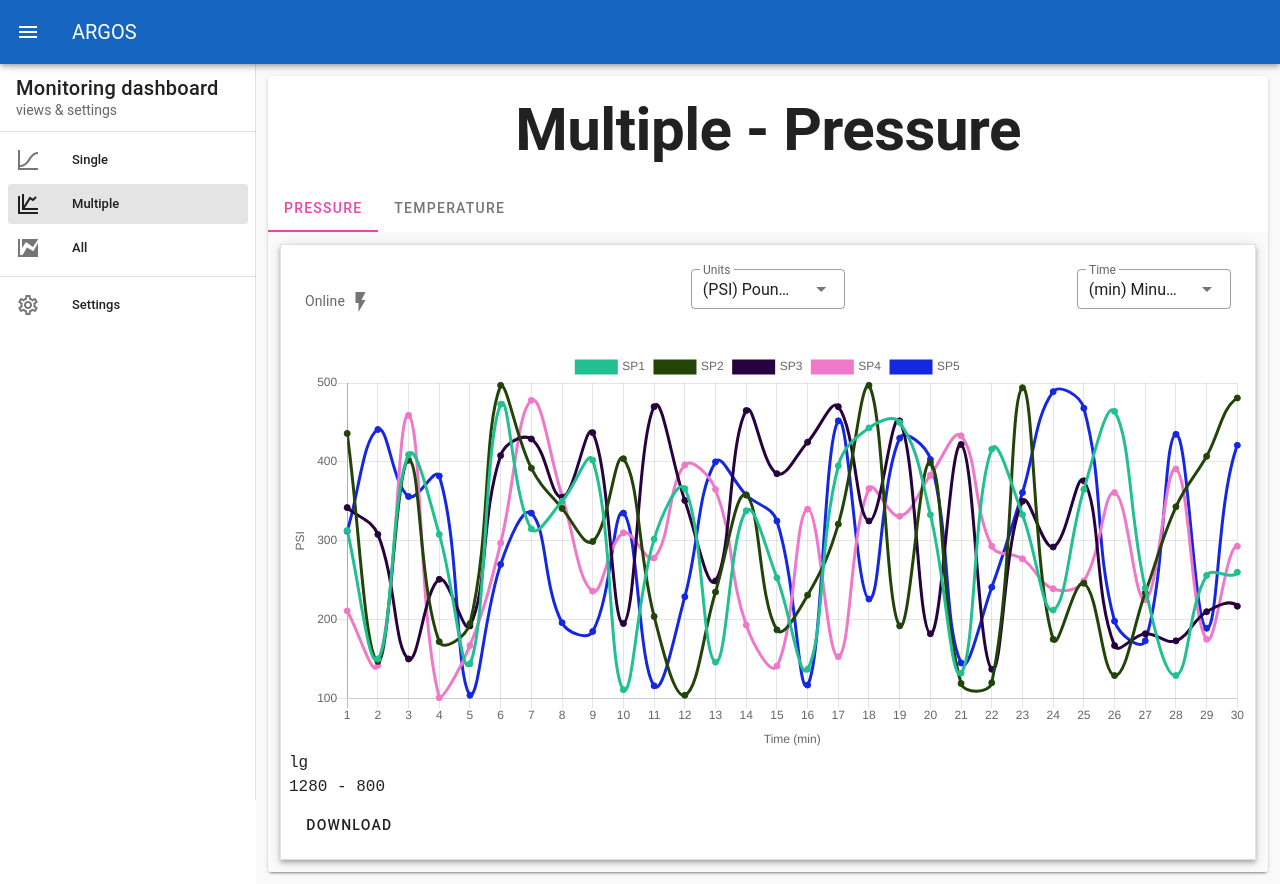
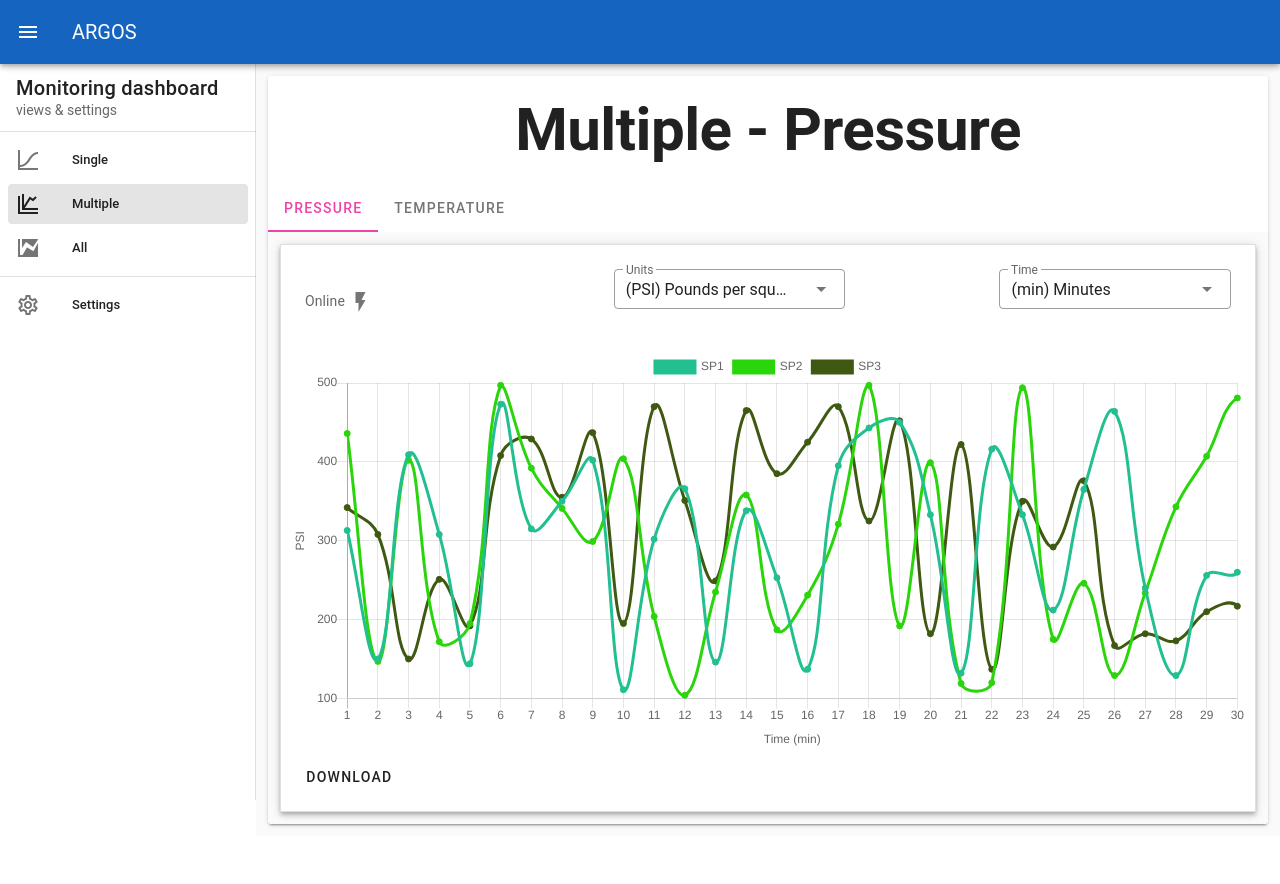
Before and after one commit to franciscocamposchimal/arido-chart, a Vue app: page /multiple in a window 1280 px wide. After the commit the page ends 836 px from the top, so only its background shows below. Built offline with nearby package versions, Linux system fonts and the light colour scheme; a small style sheet from the web is missing; what vue-lodash would draw is missing.

Commit message:
fix/refact(chart): Line/Single/All

```diff
--- a/src/graphics/LineCustom.vue
+++ b/src/graphics/LineCustom.vue
@@ -92,6 +92,11 @@ export default {
         };
       },
     },
+    // id only for pagination
+    idItem: {
+      type: Number,
+      default: () => 0,
+    },
     // model de los items de los selects
     sensorModelToSelect: {
       type: Object,
@@ -147,14 +152,15 @@ export default {
       this.$emit('sensorSelected', sensor);
     },
     // evento para el cambio de unidad
-    unitSelected({ tag }) {
-      this.unit = tag;
-      // this.$emit('unitSelected', this.unitModelDefault);
+    unitSelected(selectedItem) {
+      console.log('emit-selectedItem ', selectedItem);
+      this.unit = selectedItem.tag;
+      this.$emit('unitSelected', { selectedItem, id: this.idItem });
     },
     // evento para el cambio de tiempo
-    timeSelected({ tag }) {
-      this.time = tag;
-      // this.$emit('unitsTimeSelected', this.unitTimeModelDefault);
+    timeSelected(selectedItem) {
+      this.time = selectedItem.tag;
+      this.$emit('timeSelected', { selectedItem, id: this.idItem });
     },
   },
   computed: {
@@ -212,6 +218,16 @@ export default {
       }
       this.responsive = true;
     },
+    unitModelToSelect(old) {
+      if (this.idItem !== 0) {
+        this.unitModelDefault = old;
+      }
+    },
+    unitsTimeModelToSelect(old) {
+      if (this.idItem !== 0) {
+        this.unitTimeModelDefault = old;
+      }
+    },
   },
 };
 </script>
--- a/src/mixins/dataMixin.js
+++ b/src/mixins/dataMixin.js
@@ -96,7 +96,7 @@ export const dataDefaultMix = {
 							},
 							data: {
 								labels: this.timeToLabel(1),
-								datasets: [ this.fillData(`St${idx + 1}`, 1, 5000000) ]
+								datasets: [ this.fillData(`ST${idx + 1}`, 1, 5000000) ]
 							}
 						};
 					})
--- a/src/views/All.vue
+++ b/src/views/All.vue
@@ -29,17 +29,23 @@
             <v-row justify="center">
               <v-col
                 cols="6"
-                v-for="(chart, idx) in chunkGraphs(itemTab, page[tab] - 1)"
+                v-for="(chart, idx) in chunkGraphs(
+                  itemsToGraphModel,
+                  page[tab] - 1,
+                )"
                 :key="`${idx}-chart`"
               >
                 <cstm-line
+                  :idItem="chart.id"
                   :chartDataToGraph="chart.data"
                   :defaultStatus="chart.status"
-                  :unitModelToSelect="unitToGraph[tab]"
-                  :unitsTimeModelToSelect="unitsTimeToGraph[tab]"
+                  :unitModelToSelect="chart.model.unitToGraph"
+                  :unitsTimeModelToSelect="chart.model.unitsTimeToGraph"
                   :unitSelect="unitsToSelect[tab]"
                   :unitTimeSelect="unitsTimeToSelect"
                   :responsiveChart="responsiveCharts"
+                  @unitSelected="unitModelSelected"
+                  @timeSelected="timeModelSelected"
                 ></cstm-line>
               </v-col>
             </v-row>
@@ -65,14 +71,43 @@ export default {
       page: [1, 1],
       items: ['Pressure', 'Temperature'],
       responsiveCharts: true,
+      // datos a graficar
+      itemsToGraphModel: [],
     };
   },
   methods: {
     // dividir el arreglo en grupos de a 2 y sobrantes
     chunkGraphs(charts, page) {
-      const chunkIt = this.lodash.chunk(charts, 2);
-      // console.log(charts);
+      const chunkIt = this.lodash.chunk(charts[this.tab], 2);
       return chunkIt[page];
+    },
+    // evento para el cambio de unidad
+    unitModelSelected(value) {
+      console.log('father');
+      this.itemsToGraphModel[this.tab] = this.itemsToGraphModel[this.tab].map(
+        (i) => {
+          if (i.id === value.id) {
+            /* eslint no-param-reassign: ["error", { "props": false }] */
+            i.model.unitToGraph = value.selectedItem;
+            return i;
+          }
+          return i;
+        },
+      );
+      // console.log(this.itemsToGraphModel[this.tab]);
+    },
+    // evento para el cambio de tiempo
+    timeModelSelected(value) {
+      this.itemsToGraphModel[this.tab] = this.itemsToGraphModel[this.tab].map(
+        (i) => {
+          if (i.id === value.id) {
+            /* eslint no-param-reassign: ["error", { "props": false }] */
+            i.model.unitsTimeToGraph = value.selectedItem;
+            return i;
+          }
+          return i;
+        },
+      );
     },
   },
   watch: {
@@ -86,7 +121,38 @@ export default {
        Acciones para variables de inicio
        antes de que el componente sea montado a la vista.
     */
-    // this.unit = this.unitToGraph[this.tab].tag;
+    const [pSensors, tSensors] = this.tabsSelect;
+    this.itemsToGraphModel[0] = pSensors.map((i) => {
+      return {
+        model: {
+          unitToGraph: {
+            tag: 'PSI',
+            name: '(PSI) Pounds per square inch',
+          },
+          unitsTimeToGraph: {
+            tag: 'min',
+            name: '(min) Minutes',
+          },
+        },
+        ...i,
+      };
+    });
+    this.itemsToGraphModel[1] = tSensors.map((i) => {
+      return {
+        model: {
+          unitToGraph: {
+            tag: 'ºC',
+            name: '(ºC) Celsius',
+          },
+          unitsTimeToGraph: {
+            tag: 'min',
+            name: '(min) Minutes',
+          },
+        },
+        ...i,
+      };
+    });
+    // console.log(this.itemsToGraphModel);
     // this.time = this.unitsTimeToGraph[this.tab].tag;
   },
 };
--- a/src/views/Multiple.vue
+++ b/src/views/Multiple.vue
@@ -8,64 +8,19 @@
         <v-tab v-for="item in items" :key="item">{{ item }}</v-tab>
       </v-tabs>
       <v-tabs-items v-model="tab">
-        <v-tab-item v-for="(item, index) in tabsSelect" :key="`${index}-tab`">
+        <v-tab-item v-for="(item, index) in itemsToGraph" :key="`${index}-tab`">
           <v-container class="grey lighten-5" :fluid="false">
             <v-row justify="space-around">
               <v-col cols="12">
-                <v-card class="pa-2" outlined tile elevation="4">
-                  <v-card-text>
-                    <v-row no-gutters justify="space-between" align="center">
-                      <v-col cols="2">
-                        {{ itemsToGraph[tab].status.title }}
-                        <v-icon :color="itemsToGraph[tab].status.color">
-                          {{ itemsToGraph[tab].status.icon }}
-                        </v-icon>
-                      </v-col>
-
-                      <v-col cols="2">
-                        <v-select
-                          v-model="unitToGraph[tab]"
-                          :items="unitsToSelect[tab]"
-                          label="Units"
-                          dense
-                          outlined
-                          item-text="name"
-                          item-value="tag"
-                          return-object
-                          @change="unitSelected"
-                        ></v-select>
-                      </v-col>
-                      <v-col cols="2">
-                        <v-select
-                          v-model="unitsTimeToGraph[tab]"
-                          :items="unitsTimeToSelect"
-                          label="Time"
-                          dense
-                          outlined
-                          item-text="name"
-                          item-value="tag"
-                          return-object
-                          @change="timeSelected"
-                        ></v-select>
-                      </v-col>
-                    </v-row>
-                  </v-card-text>
-
-                  <line-chart
-                    :chart-data="itemsToGraph[tab].dataSets"
-                    :options="optionsChart"
-                  ></line-chart>
-
-                  <pre>{{ $vuetify.breakpoint.name }}</pre>
-                  <pre
-                    >{{ $vuetify.breakpoint.width }} - {{
-                      $vuetify.breakpoint.height
-                    }}</pre
-                  >
-                  <v-card-actions>
-                    <v-btn text>Download</v-btn>
-                  </v-card-actions>
-                </v-card>
+                <cstm-line
+                  :chartDataToGraph="itemsToGraph[tab].data"
+                  :defaultStatus="itemsToGraph[tab].status"
+                  :unitModelToSelect="unitToGraph[tab]"
+                  :unitsTimeModelToSelect="unitsTimeToGraph[tab]"
+                  :unitSelect="unitsToSelect[tab]"
+                  :unitTimeSelect="unitsTimeToSelect"
+                  :responsiveChart="responsiveCharts"
+                ></cstm-line>
               </v-col>
             </v-row>
           </v-container>
@@ -75,12 +30,14 @@
   </v-container>
 </template>
 <script>
-import LineChart from '@/graphics/LineChart';
+import LineCustom from '@/graphics/LineCustom.vue';
+import { dataDefaultMix } from '@/mixins/dataMixin';
 
 export default {
   name: 'Single',
+  mixins: [dataDefaultMix],
   components: {
-    LineChart,
+    'cstm-line': LineCustom,
   },
   data() {
     return {
@@ -88,196 +45,43 @@ export default {
       unit: '',
       time: '',
       items: ['Pressure', 'Temperature'],
+      responsiveCharts: true,
       // datos por tab de grafica.
       itemsToGraph: [
         {
+          id: 1,
           name: 'Pressure sensors',
           status: {
             title: 'Online',
             icon: 'mdi-flash',
             color: '',
           },
-          dataSets: {},
+          data: {
+            labels: this.timeToLabel(1),
+            datasets: [],
+          },
         },
         {
+          id: 2,
           name: 'Temperature sensors',
           status: {
             title: 'Online',
             icon: 'mdi-flash',
             color: '',
           },
-          dataSets: {},
-        },
-      ],
-      // datos defaults por tap de selects.
-      unitsTimeToGraph: [
-        {
-          tag: 'min',
-          name: '(min) Minutes',
-        },
-        {
-          tag: 'min',
-          name: '(min) Minutes',
-        },
-      ],
-      unitToGraph: [
-        {
-          tag: 'PSI',
-          name: '(PSI) Pounds per square inch',
-        },
-        {
-          tag: 'ºC',
-          name: '(ºC) Celsius',
-        },
-      ],
-      // select para tiempo.
-      unitsTimeToSelect: [
-        {
-          tag: 'min',
-          name: '(min) Minutes',
-        },
-        {
-          tag: 'seg',
-          name: '(s) Seconds',
-        },
-        {
-          tag: 'hr',
-          name: '(hr) Hours',
-        },
-      ],
-      // select para unidades de presion o temp.
-      unitsToSelect: [
-        [
-          {
-            tag: 'PSI',
-            name: '(PSI) Pounds per square inch',
+          data: {
+            labels: this.timeToLabel(1),
+            datasets: [],
           },
-          {
-            tag: 'PA',
-            name: '(PA) Pascal',
-          },
-          {
-            tag: 'MPa',
-            name: '(MPa) Megapascal',
-          },
-        ],
-        [
-          {
-            tag: 'ºC',
-            name: '(ºC) Celsius',
-          },
-          {
-            tag: 'ºF',
-            name: '(ºF) Fahrenheit',
-          },
-        ],
-      ],
-      // datos a graficar por tab
-      tabsSelect: [
-        {
-          labels: this.timeToLabel(1),
-          datasets: [
-            this.fillData('SP1', 1, 5000000),
-            this.fillData('SP2', 1, 4000000),
-            this.fillData('SP3', 1, 3000000),
-            this.fillData('SP4', 1, 2000000),
-            this.fillData('SP5', 1, 1000000),
-          ],
-        },
-        {
-          labels: this.timeToLabel(1),
-          datasets: [
-            this.fillData('ST1', 1, 5000000),
-            this.fillData('ST2', 1, 6000000),
-            this.fillData('ST3', 1, 7000000),
-          ],
         },
       ],
     };
   },
-  computed: {
-    // opciones de vista de la frafica
-    optionsChart() {
-      return {
-        responsive: true,
-        maintainAspectRatio: false,
-        scales: {
-          xAxes: [
-            {
-              display: true,
-              scaleLabel: {
-                display: true,
-                labelString: `Time (${this.time})`,
-              },
-              ticks: {
-                min: 0,
-                max: 30,
-                stepSize: 1,
-              },
-            },
-          ],
-          yAxes: [
-            {
-              display: true,
-              scaleLabel: {
-                display: true,
-                labelString: this.unit,
-              },
-              ticks: {
-                min: 100,
-                max: 500,
-                stepSize: 100,
-              },
-            },
-          ],
-        },
-      };
-    },
-  },
-  methods: {
-    // evento para el cambio de unidad
-    unitSelected(unit) {
-      this.unit = unit.tag;
-      // console.log(this.optionsChart);
-    },
-    // evento para el cambio de tiempo
-    timeSelected(time) {
-      this.time = time.tag;
-      // console.log(this.optionsChart);
-    },
-    // datos random
-    fillData(name, hours, colorMax) {
-      const hexColor = this.getRandomHexColor(colorMax);
-      return {
-        label: name,
-        backgroundColor: hexColor,
-        borderColor: hexColor,
-        fill: false,
-        data: this.getRandomInt(hours, 100, 500),
-      };
-    },
-    getRandomInt(hours, min, max) {
-      const toMinutes = Math.floor(hours * 60);
-      const timeList = Array.from(Array(toMinutes), () =>
-        Math.floor(Math.random() * (max - min) + min),
-      );
-      return timeList;
-    },
-    timeToLabel(hours) {
-      const toMinutes = Math.floor(hours * 60);
-      const minutesList = Array.from(Array(toMinutes), (x, index) => index + 1);
-
-      return minutesList;
-    },
-    getRandomHexColor(colorMax) {
-      // 1000000
-      const n = (Math.random() * 0xfffff * colorMax).toString(16);
-      return `#${n.slice(0, 6)}`;
-    },
-  },
+  methods: {},
   watch: {
     // watcher para el cambio de tab
     tab(tabSelect) {
+      this.responsiveCharts = !this.responsiveCharts;
       this.unit = this.unitToGraph[tabSelect].tag;
       this.time = this.unitsTimeToGraph[tabSelect].tag;
     },
@@ -288,8 +92,24 @@ export default {
        antes de que el componente sea montado a la vista.
     */
     const [forTabOne, forTabTwo] = this.tabsSelect;
-    this.itemsToGraph[0].dataSets = forTabOne;
-    this.itemsToGraph[1].dataSets = forTabTwo;
+    this.itemsToGraph[0].data.datasets = forTabOne.map(
+      ({
+        data: {
+          datasets: [getData],
+        },
+      }) => {
+        return getData;
+      },
+    );
+    this.itemsToGraph[1].data.datasets = forTabTwo.map(
+      ({
+        data: {
+          datasets: [getData],
+        },
+      }) => {
+        return getData;
+      },
+    );
     this.unit = this.unitToGraph[this.tab].tag;
     this.time = this.unitsTimeToGraph[this.tab].tag;
   },
--- a/src/views/Single.vue
+++ b/src/views/Single.vue
@@ -85,6 +85,7 @@ export default {
        Acciones para variables de inicio
        antes de que el componente sea montado a la vista.
     */
+    // console.log(this.itemsToGraphModel);
     const [pSensors, tSensors] = this.tabsSelect;
     const [forTabOne] = pSensors;
     const [forTabTwo] = tSensors;
```
